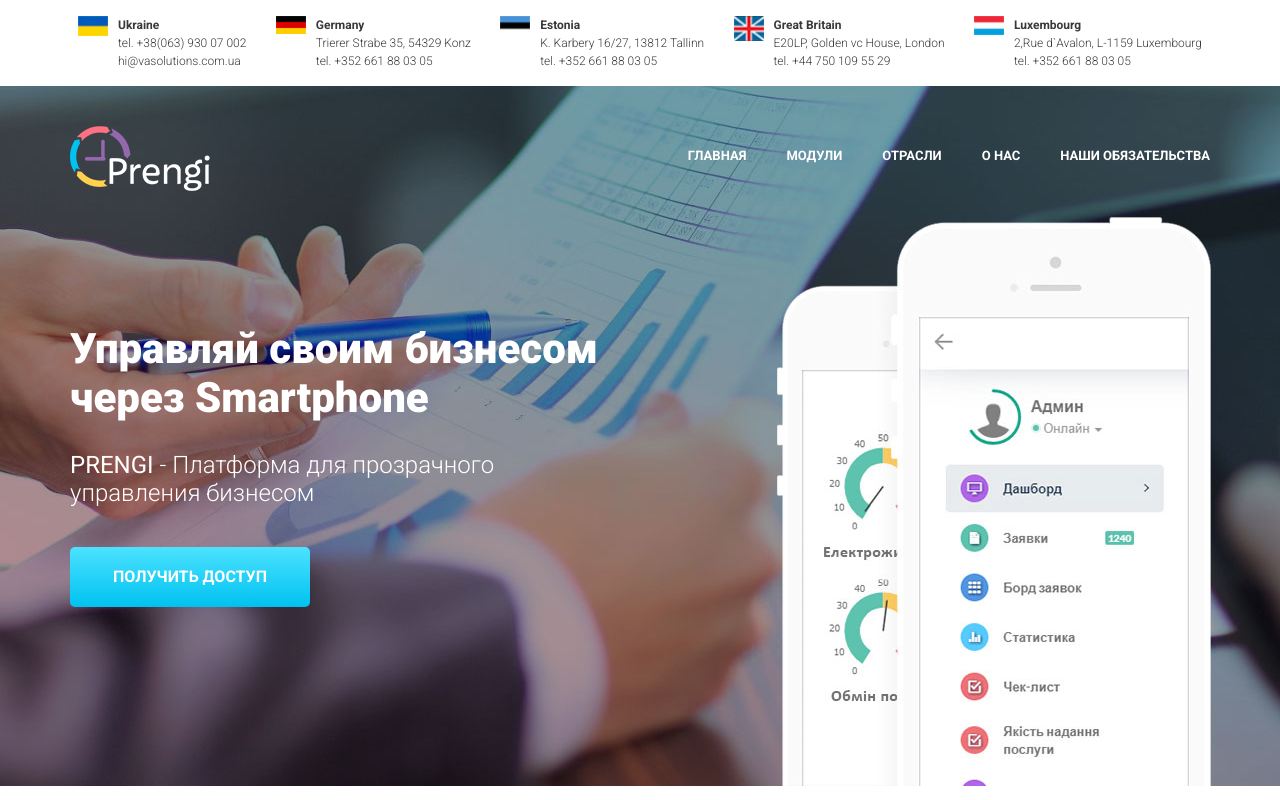
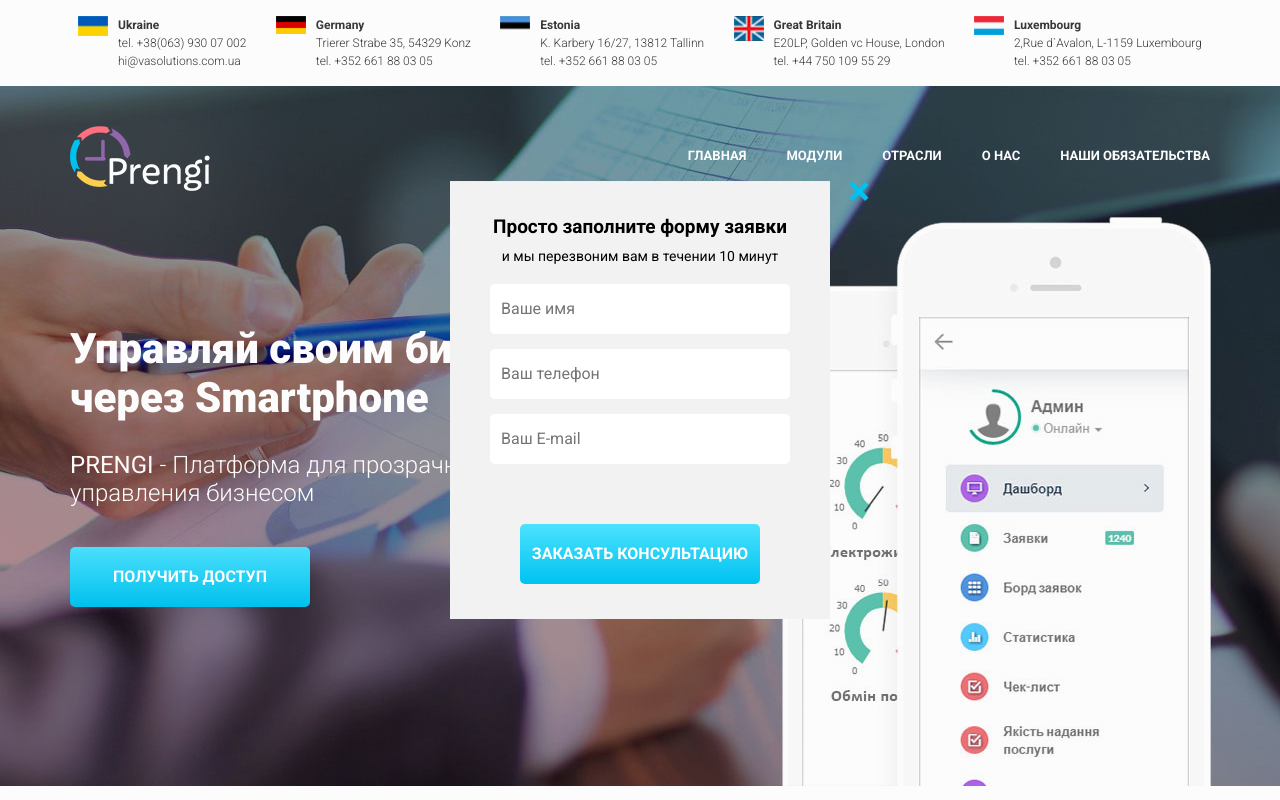
Before and after one commit to sibiryakov090591/Project-Prengi, a website: page src/index.html in a window 1280 px wide. Both pictures are taken after a click on the button "ПОЛУЧИТЬ ДОСТУП". Shown: the top 800 px of the page. Drawn offline with nearby package versions, Linux system fonts and the light colour scheme.

Commit message:
Add Modal

```diff
--- a/src/index.html
+++ b/src/index.html
@@ -22,7 +22,7 @@
                     <img src="img/icons/flags/ua.jpg" alt="ua">
                     <div class="country__item_descr">
                         <span>Ukraine</span><br>
-                        tel. +38(063) 930 07 002<br>
+                        <a href="tel:+3806393007002">tel. +38(063) 930 07 002</a><br>
                         hi@vasolutions.com.ua
                     </div>
                 </div>
@@ -31,7 +31,7 @@
                     <div class="country__item_descr">
                         <span>Germany</span><br>
                         Trierer Strabe 35, 54329 Konz<br>
-                        tel. +352 661 88 03 05
+                        <a href="tel:+352661880305">tel. +352 661 88 03 05</a>
                     </div>
                 </div>
                 <div class="country__item">
@@ -39,7 +39,7 @@
                     <div class="country__item_descr">
                         <span>Estonia</span><br>
                         K. Karbery 16/27, 13812 Tallinn<br>
-                        tel. +352 661 88 03 05
+                        <a href="tel:+352661880305">tel. +352 661 88 03 05</a>
                     </div>
                 </div>
                 <div class="country__item">
@@ -47,7 +47,7 @@
                     <div class="country__item_descr">
                         <span>Great Britain</span><br>
                         E20LP, Golden vc House, London<br>
-                        tel. +44 750 109 55 29
+                        <a href="tel:+447501095529">tel. +44 750 109 55 29</a>
                     </div>
                 </div>
                 <div class="country__item">
@@ -55,7 +55,7 @@
                     <div class="country__item_descr">
                         <span>Luxembourg</span><br>
                         2,Rue d`Avalon, L-1159 Luxembourg<br>
-                        tel. +352 661 88 03 05
+                        <a href="tel:+352661880305">tel. +352 661 88 03 05</a>
                     </div>
                 </div>
             </div>
@@ -92,7 +92,7 @@
                 управления бизнесом
             </h2>
 
-            <button class="promo__btn">Получить доступ</button>
+            <button data-modal="consultation" class="btn">Получить доступ</button>
         </div>
     </section>
 
@@ -258,7 +258,7 @@
                 Нужно получить доступ и начать работу!
             </h2>
 
-            <button class="promo__btn">связаться с нами</button>
+            <button data-modal="consultation" class="btn">связаться с нами</button>
         </div>
     </section>
 
@@ -319,6 +319,21 @@
         </div>
     </footer>
 
+    <div class="overlay">
+        <div class="modal" id="consultation">
+            <div class="modal__close">&times;</div>
+            <div class="modal__subtitle">Просто заполните форму заявки</div>
+            <div class="modal__descr">и мы перезвоним вам в течении 10 минут</div>
+
+            <form class="feed-form" action="#">
+                <input name="name" required placeholder="Ваше имя" type="text">
+                <input name="phone" required placeholder="Ваш телефон">
+                <input name="email" required placeholder="Ваш E-mail" type="email">
+                <button class="btn">заказать консультацию</button>
+            </form>
+        </div>
+    </div>
+
     <script src="https://ajax.googleapis.com/ajax/libs/jquery/3.5.1/jquery.min.js"></script>
     <script src="js/libs.min.js"></script>
     <script src="js/main.js"></script>
--- a/src/js/main.js
+++ b/src/js/main.js
@@ -6,8 +6,8 @@
 gsap.from(".logo", {opacity: 0, x: -500, ease: "power2.out", duration: 1, delay: 0.4});
 gsap.from(".promo__title", {opacity: 0, x: -500, ease: "power2.out", duration: 1, delay: 0.6});
 gsap.from(".promo__sub-title", {opacity: 0, x: -500, ease: "power2.out", duration: 1, delay: 0.8});
-gsap.from(".country__item", {opacity: 0, y: -500, ease: "power2.out", duration: 1, delay: 1, stagger: 0.2,});
-gsap.from(".promo__btn", {opacity: 0, scale: 2, ease: "power2.out", duration: 1, delay: 2.8});
+gsap.from(".promo__btn", {opacity: 0, scale: 2, ease: "power2.out", duration: 1, delay: 1.6});
+gsap.from(".country__item", {opacity: 0, y: -500, ease: "power2.out", duration: 1, delay: 2, stagger: 0.2,});
 gsap.to('.contact__icon', {scale: 1.1, duration: 0.6, yoyo: true, repeat: -1});
 gsap.to('.with-prengi__arrow-down', {y:-10, yoyo: true, repeat: -1});
 
@@ -40,4 +40,12 @@
         $('.mobile-menu, .menu').toggleClass('active');
     });
 
+    $('[data-modal=consultation]').click(function() {
+        $('.overlay, #consultation').fadeIn('slow');
+    });
+
+    $('.modal__close').click(function() {
+        $('.overlay, #consultation').fadeOut('slow');
+    });
+
 });
--- a/src/styles/base/_media.scss
+++ b/src/styles/base/_media.scss
@@ -53,6 +53,7 @@
         height: 100%;
         padding-left: 20%;
         top: -100%;
+        right: 0;
         opacity: 0;
         z-index: 100;
         flex-direction: column;
@@ -282,3 +283,12 @@
         }
     }
 }
+
+@media (max-width: 374px) {
+    .modal {
+        width: 260px;
+        .feed-form input {
+            width: 180px;
+        }
+    }
+}
--- a/src/styles/blocks/_header.scss
+++ b/src/styles/blocks/_header.scss
@@ -18,6 +18,9 @@
             span {
                 font-weight: 700;
             }
+            a {
+                color: $text-color;
+            }
         }
         img {
             position: absolute;
--- /dev/null
+++ b/src/styles/blocks/_modal.scss
@@ -0,0 +1,66 @@
+.overlay {
+    display: none;
+    position: fixed;
+    top: 0;
+    width: 100%;
+    height: 100%;
+    background-color: rgba(0, 0, 0, 0.01);
+}
+
+.modal {
+    display: flex;
+    flex-direction: column;
+    position: absolute;
+    top: 50%;
+    left: 50%;
+    transform: translate(-50%, -50%);
+    min-height: 400px;
+    width: 380px;
+    background-color: #f2f2f2;
+    align-items: center;
+    justify-content: center;
+    padding: 35px;
+    text-align: center;
+
+    .feed-form {
+        margin-top: 20px;
+        input {
+            padding: 11px;
+            width: 300px;
+            height: 50px;
+            border-radius: 5px;
+            border: none;
+            margin-bottom: 15px;
+            &:nth-child(3) {
+                margin-bottom: 20px;
+            }
+        }
+    }
+
+    &__close {
+        position: absolute;
+        top: 0px;
+        right: -40px;
+        font-size: 41px;
+        line-height: 21px;
+        font-weight: 700;
+        color: $main-color;
+        cursor: pointer;
+    }
+
+    &__subtitle {
+        font-size: 19px;
+        font-weight: 700;
+    }
+
+    &__descr {
+        margin-top: 10px;
+        font-size: 14px;
+        font-weight: 500;
+    }
+}
+
+#consultation,
+#thanks {
+    display: none;
+}
--- a/src/styles/blocks/_promo.scss
+++ b/src/styles/blocks/_promo.scss
@@ -1,3 +1,21 @@
+.btn {
+    width: 240px;
+    height: 60px;
+    background: linear-gradient(to top, $main-color, #4ce2ff);
+    font-size: 16px;
+    font-weight: 700;
+    color: #fff;
+    text-transform: uppercase;
+    border-radius: 5px;
+    border: none;
+    margin-top: 40px;
+    outline: none;
+    cursor: pointer;
+    &:active {
+        background: $main-color;
+    }
+}
+
 .promo {
     position: relative;
     min-height: 700px;
@@ -28,35 +46,18 @@
             text-transform: uppercase;
         }
     }
-
-    &__btn {
-        width: 240px;
-        height: 60px;
-        background: linear-gradient(to top, $main-color, #4ce2ff);
-        font-size: 16px;
-        font-weight: 700;
-        color: #fff;
-        text-transform: uppercase;
-        border-radius: 5px;
-        border: none;
-        margin-top: 40px;
-        outline: none;
-        cursor: pointer;
-        &:active {
-            background: $main-color;
-        }
-    }
 }
 
 .menu {
     list-style-type: none;
     display: flex;
-    position: absolute;
-    right: 0;
-    top: 20px;
-    transition: 0.5s all ease 0s;
+    transition: .5s all ease;
 
     a {
+        display: inline-block;
+        position: relative;
+        overflow: hidden;
+        padding-bottom: 4px;
         color: #fff;
         font-weight: 700;
         font-size: 13px;
@@ -64,8 +65,22 @@
         text-transform: uppercase;
         transition: 0.3s ease all;
 
-        &:hover {
-            color: $main-color;
+        &:hover, &:active {
+            &:before {
+                transform: translate(0, 0);
+            }
+        }
+
+        &:before {
+            content: '';
+            position: absolute;
+            left: 0;
+            bottom: 0;
+            width: 100%;
+            height: 2px;
+            background: #ffffff;
+            transform: translate(-105%, 0);
+            transition: transform .2s linear;
         }
     }
 }
--- a/src/styles/main.scss
+++ b/src/styles/main.scss
@@ -11,3 +11,4 @@
 @import "blocks/contact";
 @import "blocks/footer";
 @import "base/media";
+@import "blocks/modal";
```
Also changed, not shown: src/css/main.min.css, 1 other file.
